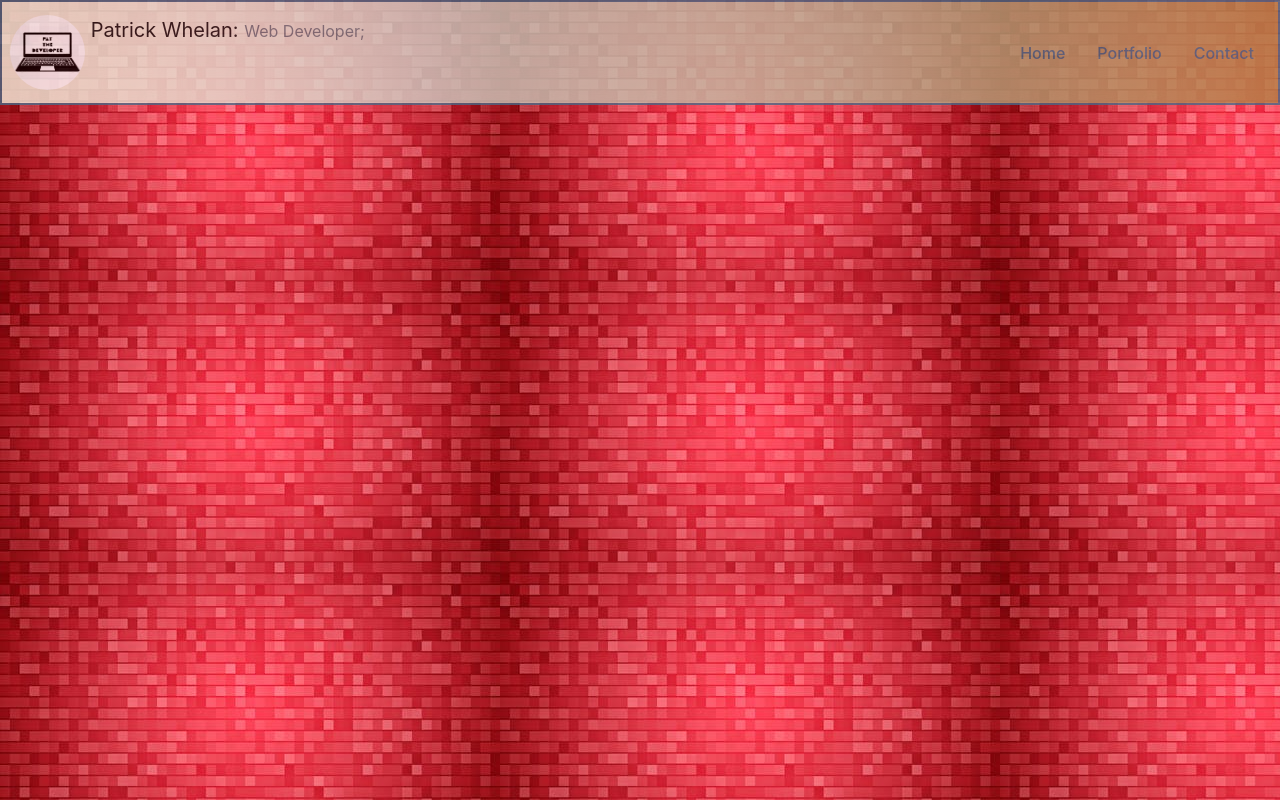
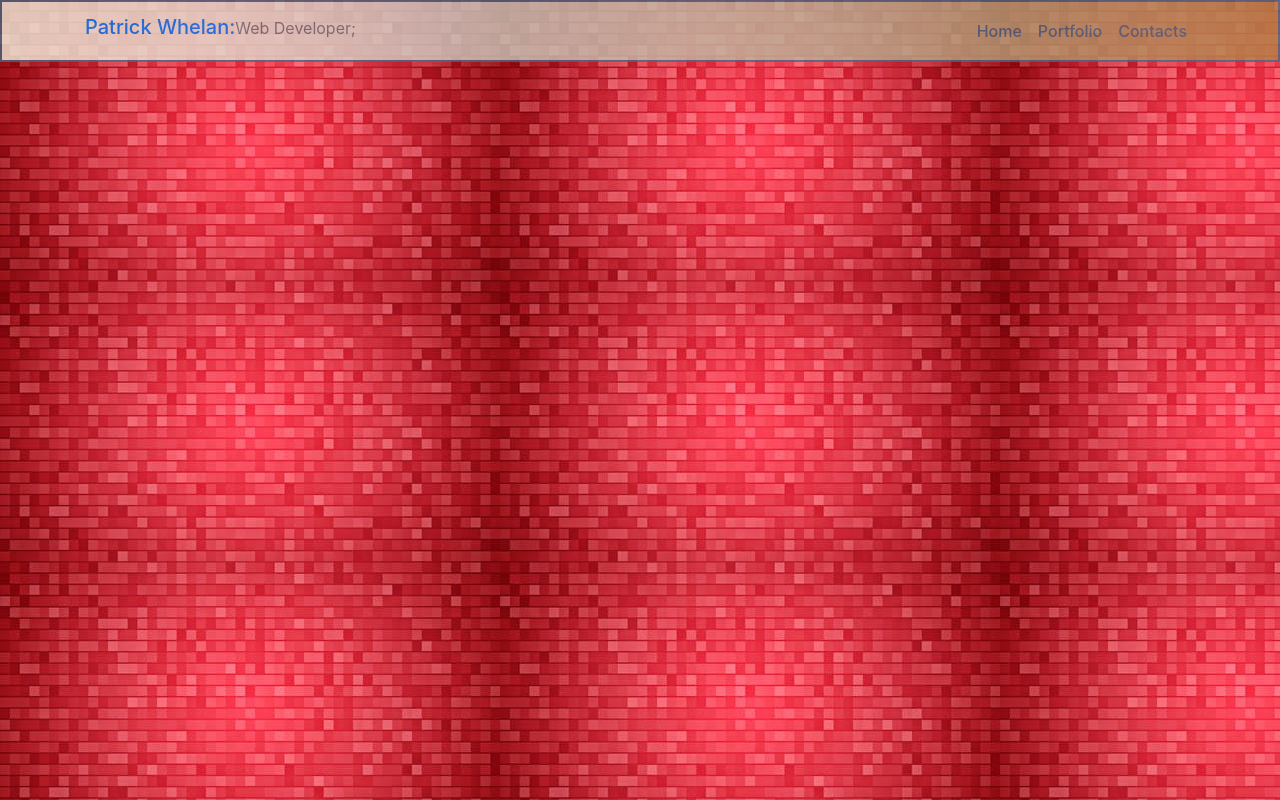
Before and after one commit to PatrickW96/Responsive-Portfoli, a plain HTML site: page portfolio.html in a window 1280 px wide. Drawn offline with nearby package versions, Linux system fonts and the light colour scheme.

```diff
--- a/portfolio.html
+++ b/portfolio.html
@@ -13,25 +13,26 @@
     <body class="bg img-responsive">
 
 <!-- Navbar set up from getBootstrap.com with Header included/ added varius styles to classes and elements -->
-        <nav class="navbar navbar-light p-2">
+        <nav class="navbar navbar-default navbar-expand-sm navbar-static-top" role="navigation">
+            <div class="container">
 
-            <a id="bio-name" class="navbar-brand" href="#">
-            <img src="Images/logo.JPG" width="75" height="75" class="img-respnsive d-inline-block
-            align-top rounded-circle" alt=""> Patrick Whelan: <small class="text-muted">Web Developer;</small></a>
+                <a href="index.html" class="navbar-brand"><h5>Patrick Whelan:<small class="text-muted">Web Developer;</h5></a>
 
-            <ul class="nav index justify-content-end">
-                <li class="nav-item">
-                    <a class="nav-link active" href="index.html">Home</a>
-                </li>
-                <li class="nav-item">
-                    <a class="nav-link" href="portfolio.html">Portfolio</a>
-                </li>
-                <li class="nav-item">
-                    <a class="nav-link" href="contact.html">Contact</a>
-                </li>
-            </ul>
+                <button class="navbar-toggler" type="button" data-toggle="collapse" data-target="collapseNav" aria-controls="collapseNav" aria-expanded="false" aria-label="Toggle navigation">
+                    <i class="fas fa-bars"></i>
+                </button>
+
+                <div class="collapse navbar-collapse" id="collapseNav">
+                    <ul class="nav navbar-nav navbar-right ml-auto">
+                        <li class="nav-item"><a class="nav-link active" href="index.html">Home</a></li>
+                        <li class="nav-item"><a class="nav-link active" href="portfolio.html">Portfolio</a></li>
+                        <li class="nav-item"><a class="nav-link active" href="contact.html">Contacts</a></li>
+                    </ul>
+               </div>
+            </div>
         </nav>
-                            <!-- End Header/ Navbar -->
+<!-- End Header/ Navbar -->
+
                             <!-- Main Body Container-->
 
         <script src="" async defer></script>
```
Also changed, not shown: CSS/about-me.css (+6 -1 lines), contact.html (+1 -1 lines), CSS/portfolio.css (added), 1 other file.
